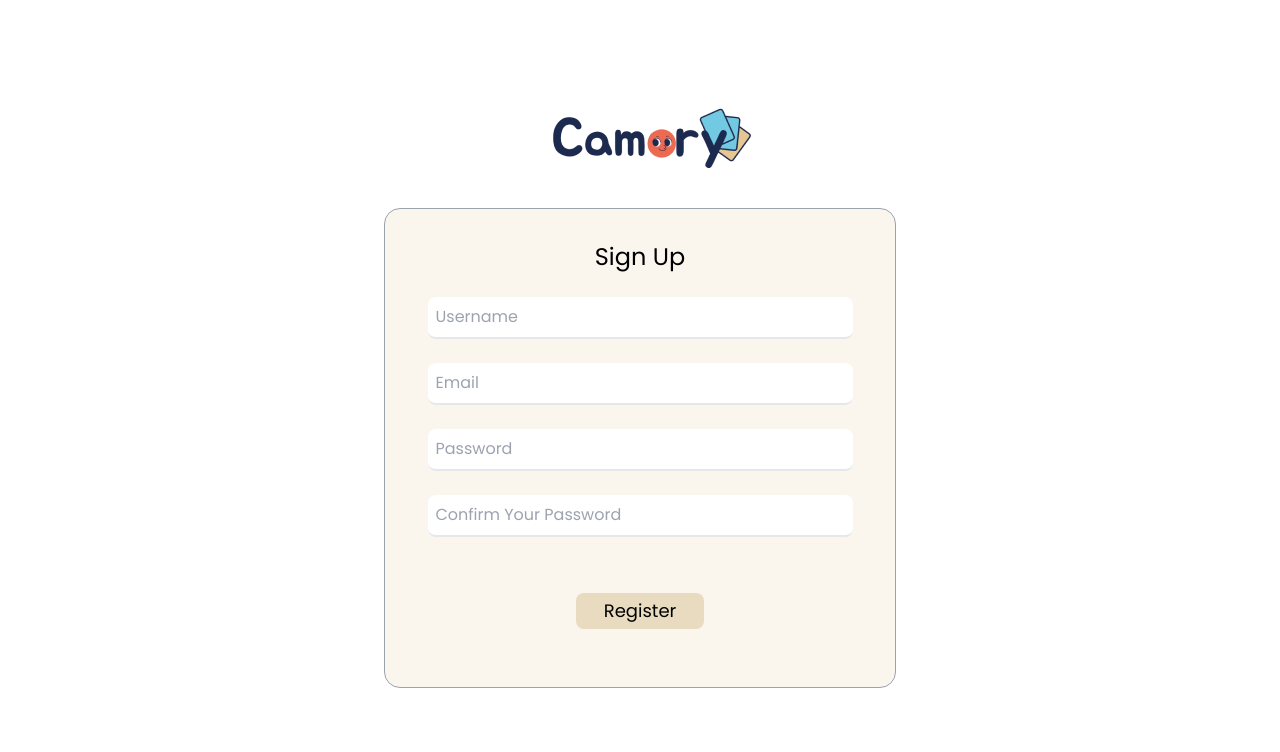
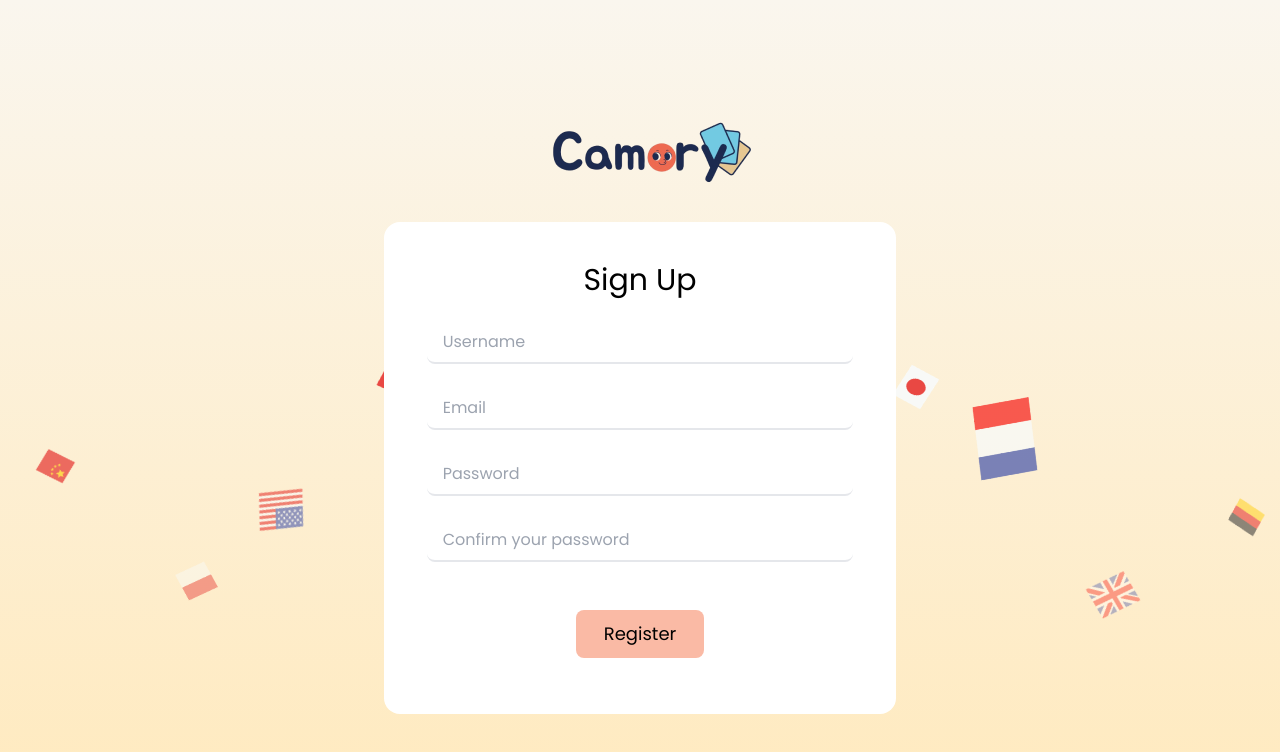
Before and after one commit to Artificed/Camory, a React app: page /register in a window 1280 px wide. Shown: the top 752 px of the page. Built offline with nearby package versions, Linux system fonts and the light colour scheme; the HTML template or start-up script is replaced by a standard one.

Commit message:
add front end to beginning pages

```diff
--- a/src/AddCardPage.tsx
+++ b/src/AddCardPage.tsx
@@ -83,7 +83,7 @@ function AddCardPage() {
             <Navbar />
             <div className="grid grid-cols-2 justify-center items-center translate-x-20">
                 <form className="flex bg-white h-2/3 aspect-square rounded-3xl
-                border-b-2 border-r-2 border-gray-200 flex-col items-center">
+                border-b-2 border-r-2 border-gray-200 flex-col items-center shadow-md">
                     {pageNumber === 1 ? (
                         <AddCardFront vocabulary={vocabulary} setVocabulary={setVocabulary}
                             clue={clue} setClue={setClue}/>
--- a/src/CreateDeckPage.tsx
+++ b/src/CreateDeckPage.tsx
@@ -64,7 +64,7 @@ function CreateDeckPage() {
             <div className="flex items-center">
                 <img src={logo} className="h-36 mr-3 hover:cursor-pointer" onClick={handleLogoClick}/>
                 <form onSubmit={handleSubmit} className="flex flex-col items-center justify-center ml-3">
-                    <input type="text" value={deckName} className="p-4 w-72 text-lg text-blue-950 rounded-xl border transition-colors hover:bg-slate-100"
+                    <input type="text" value={deckName} className="p-4 w-72 text-lg text-blue-950 rounded-xl border transition-colors hover:bg-slate-100 active:bg-slate-100"
                     onChange={(e) => setDeckName(e.target.value)} placeholder="Your deck name"/>
                     <div className="flex justify-start w-72 translate-x-1">
                         {errorMessage && <p className="text-red-500 mt-2 text-sm">{errorMessage}</p>}
--- a/src/HomePage.tsx
+++ b/src/HomePage.tsx
@@ -83,7 +83,7 @@ function HomePage() {
             <Navbar />
             <div className="mt-16 flex flex-col items-center hide-scrollbar">
                 <form action="" className="flex justify-center w-5/6">
-                    <input type="text" name="" id="" className="bg-[#FAF6EE] rounded-lg w-full h-12 mt-10 mr-3 p-5 text-md hover:bg-[#f2eadb]" placeholder="Enter Deck Name"/>
+                    <input type="text" name="" id="" className="bg-[#FAF6EE] rounded-lg w-full h-12 mt-10 mr-3 p-5 text-md transition ease-linear duration-300 hover:bg-[#f2eadb]" placeholder="Enter Deck Name"/>
                     <Button text="Search" className="p-3 bright-red w-24 mt-10 ml-3 text-sm border-none hover:bg-[#edaa92]"/>
                 </form>
                 <div className="flex justify-start w-5/6 my-5">
--- a/src/ProfilePage.tsx
+++ b/src/ProfilePage.tsx
@@ -41,7 +41,7 @@ function ProfilePage() {
         <div>
             <Navbar />
             <div className="content">
-                <div className="flex justify-start mb-6">
+                <div className="flex flex-col justify-start mt-4 mb-6 ml-6">
                     <h1 className="title">My Account</h1>
                 </div>
 
@@ -49,7 +49,7 @@ function ProfilePage() {
                     <div>
                         <img src="./src/assets/profile_picture.jpg" alt="" className='w-60 relative z-10 rounded-full object-cover'/>
                     </div>
-                <div className='rounded-xl border-2 border-gray-500 text-base p-8 pt-24 absolute top-72 w-80 z-0'>
+                    <div className='rounded-xl border-2 border-gray-500 text-base p-8 pt-24 absolute top-[21rem] w-[21rem] z-0'>
                         <ul className="mb-8">
                             <li className="font-bold">Username</li>
                             {user && <li className="mb-4">{user.username}</li>}
@@ -58,7 +58,7 @@ function ProfilePage() {
                             {user && <li className="mb-4">{user.email}</li>}
                         </ul>
                         <div className="flex justify-center">
-                        <Button text="View Statistic" className="w-fit m-4 pl-5 pr-5 theme-blue text-xs" onclick={handleStatisticClick}></Button>
+                            <Button text="View Statistic" className="w-[12rem] m-4 px-5 theme-blue hover:bg-[#a1e1f1]" onclick={handleStatisticClick}></Button>
                         </div>
                     </div>
                 </div>
--- a/src/RegisterPage.tsx
+++ b/src/RegisterPage.tsx
@@ -3,6 +3,14 @@ import { useNavigate } from "react-router-dom";
 import Button from "./components/Button";
 import logo from './assets/logo.png';
 import { invoke } from '@tauri-apps/api';
+import flag_idn from './assets/icon_Indonesia.png'
+import flag_chn from './assets/icon_China.png'
+import flag_gmn from './assets/icon_Germany.png'
+import flag_kor from './assets/icon_Korea.png'
+import flag_fra from './assets/icon_France.png'
+import flag_usa from './assets/icon_UnitedStates.png'
+import flag_uk from './assets/icon_UnitedKingdom.png'
+import flag_jp from './assets/icon_Japan.png'
 
 function RegisterPage() {
     const [username, setUsername] = useState("");
@@ -39,21 +47,33 @@ function RegisterPage() {
     };
 
     return (
-        <div className="h-screen flex flex-col items-center justify-center -translate-y-5">
+        <div className="h-screen flex flex-col items-center justify-center bg-gradient-to-b from-[#faf6ee] to-[#ffeabf]">
+            <ul className="indonesia">
+                <img src={flag_idn} alt=""/>
+                <img src={flag_chn} alt=""/>
+                <img src={flag_gmn} alt=""/>
+                <img src={flag_kor} alt=""/>
+                <img src={flag_jp} alt=""/>
+                <img src={flag_fra} alt=""/>
+                <img src={flag_usa} alt=""/>
+                <img src={flag_uk} alt=""/>
+                <img src={flag_idn} alt=""/>
+                <img src={flag_uk} alt=""/>
+            </ul>
 
-            <img src={logo} onClick={handleLogoClick} className="hover:cursor-pointer" />
+            <img src={logo} onClick={handleLogoClick} className="hover:cursor-pointer z-10" />
 
             <form onSubmit={handleSubmit}
-                className='theme-brown-light w-2/5 h-3/5 border border-gray-400
-                    flex flex-col items-center rounded-2xl translate-y-5'>
+                className='bg-white w-2/5
+                    flex flex-col items-center rounded-2xl translate-y-5 h-fit'>
 
-                <p className="text-2xl mt-8">Sign Up</p>
+                <p className="text-3xl mt-10">Sign Up</p>
 
                 <input
                     type="text"
                     name="username"
                     value={username}
-                    className="mt-6 p-2 w-5/6 rounded-lg border-b-2"
+                    className="mt-6 px-4 py-2 w-5/6 rounded-lg border-b-2 transition ease-linear duration-300 hover:bg-[#faf5ea] active:bg-[#faf5ea]"
                     onChange={(e) => setUsername(e.target.value)}
                     placeholder="Username"
                 />
@@ -62,7 +82,7 @@ function RegisterPage() {
                     type="email"
                     name="email"
                     value={email}
-                    className="mt-6 p-2 w-5/6 rounded-lg border-b-2"
+                    className="mt-6 px-4 py-2 w-5/6 rounded-lg border-b-2 transition ease-linear duration-300 hover:bg-[#faf5ea] active:bg-[#faf5ea]"
                     onChange={(e) => setEmail(e.target.value)}
                     placeholder="Email"
                 />
@@ -71,7 +91,7 @@ function RegisterPage() {
                     type="password"
                     name="password"
                     value={password}
-                    className="mt-6 w-5/6 p-2 rounded-lg border-b-2"
+                    className="mt-6 w-5/6 px-4 py-2 rounded-lg border-b-2 transition ease-linear duration-300 hover:bg-[#faf5ea] active:bg-[#faf5ea]"
                     onChange={(e) => setPassword(e.target.value)}
                     placeholder="Password"
                 />
@@ -80,14 +100,14 @@ function RegisterPage() {
                     type="password"
                     name="confirm_password"
                     value={confirmPassword}
-                    className="mt-6 w-5/6 p-2 rounded-lg border-b-2"
+                    className="mt-6 w-5/6 px-4 py-2 rounded-lg border-b-2 transition ease-linear duration-300 hover:bg-[#faf5ea] active:bg-[#faf5ea]"
                     onChange={(e) => setConfirmPassword(e.target.value)}
-                    placeholder="Confirm Your Password"
+                    placeholder="Confirm your password"
                 />
 
                 {errorMessage && <p className="text-red-500 absolute bottom-24">{errorMessage}</p>}
 
-                <Button text="Register" className="theme-brown-dark h-9 mt-14" />
+                <Button text="Register" className="bright-red mt-12 mb-14 hover:bg-[#edaa92]" />
             </form>
         </div>
     );
--- a/src/components/DeckDisplay.tsx
+++ b/src/components/DeckDisplay.tsx
@@ -60,7 +60,7 @@ const DeckCard: React.FC<DeckCardProps> = ({ deck }) => {
     };
 
     return (
-        <div className="px-6 py-4 mb-4 rounded-lg theme-blue-light transition-transform hover:scale-105 hover:shadow-md" onClick={handleDeckClick}>
+        <div className="px-6 py-4 mb-4 rounded-lg theme-blue-light transition-transform hover:scale-[1.005] hover:shadow-md" onClick={handleDeckClick}>
             <div className="grid grid-cols-2">
                 <p>{deck.name}</p>
                 <div className="flex justify-end translate-y-1">
--- a/src/components/Navbar.tsx
+++ b/src/components/Navbar.tsx
@@ -39,7 +39,7 @@ function Navbar() {
     };
 
     const handleLogoutClick = () => {
-        navigate("/home");
+        navigate("/");
     };
 
     return (
--- a/src/styles.css
+++ b/src/styles.css
@@ -18,7 +18,7 @@
 }
 
 .theme-brown-dark {
-    background-color: rgb(232, 219, 192);
+    background-color: #E8DBC0;
 }
 
 .theme-blue {
```
Also changed, not shown: src/LoginPage.tsx (+28 -8 lines), src/StatisticPage.tsx (+5 -5 lines). Lines whose indentation alone changed are shown as unchanged.
